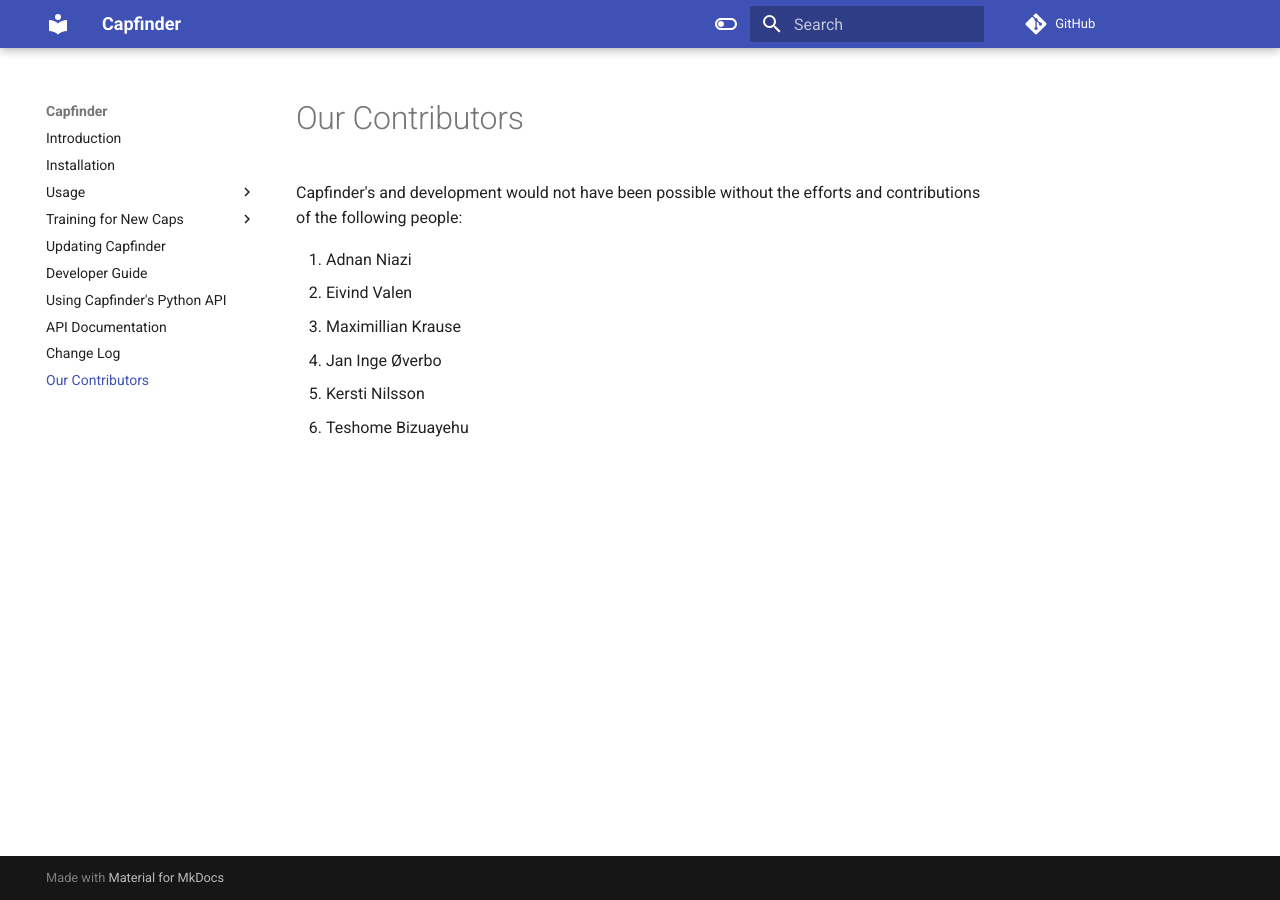
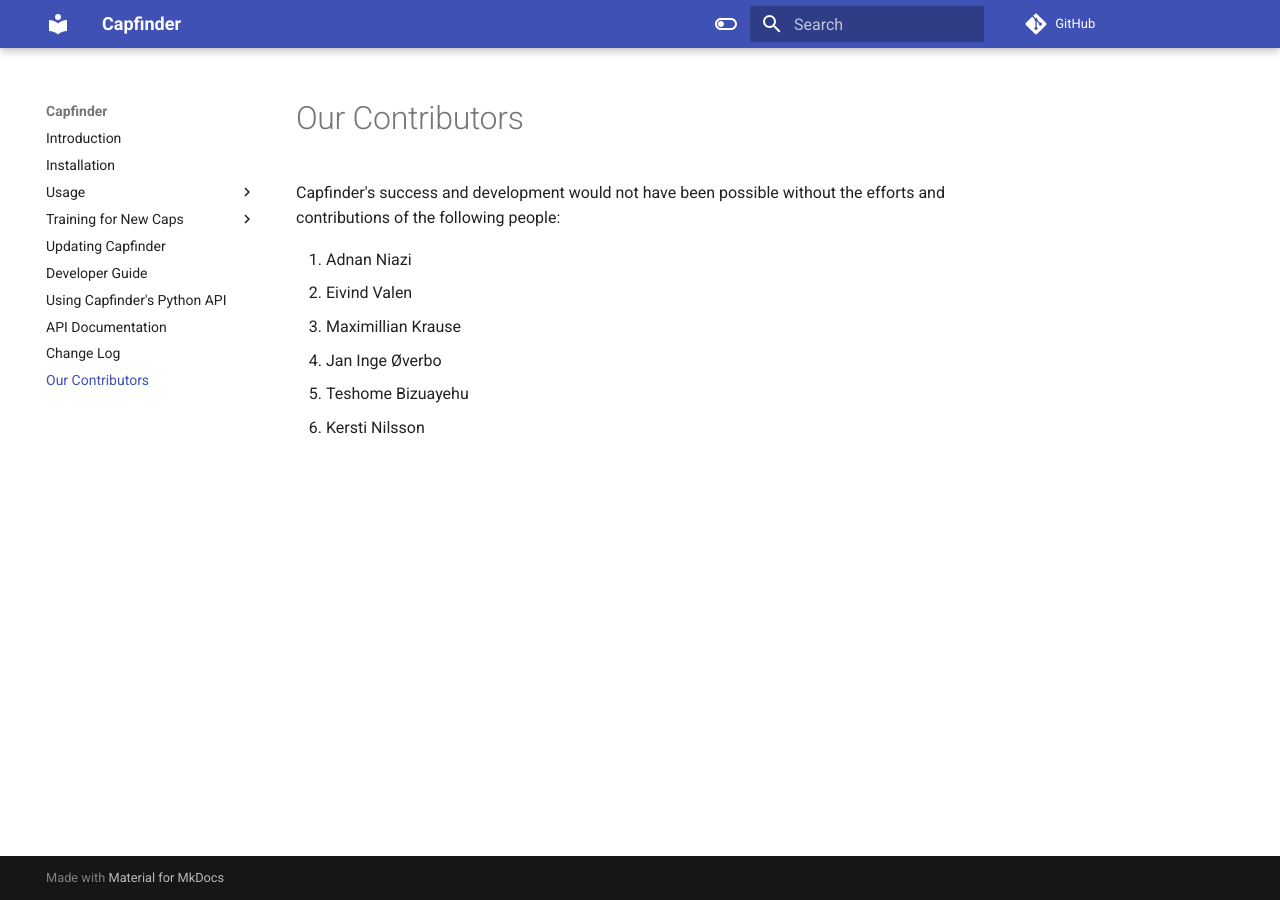
Before and after one commit to adnaniazi/capfinder, an MkDocs documentation site: the page built from docs/contributions.md, in a window 1280 px wide. Built offline with MkDocs 1.6.1 and Material for MkDocs 9.7.7, drawn with Linux system fonts in a browser that asks for light colours; comment, search, counter and statistics services are not loaded.

```diff
--- a/docs/contributions.md
+++ b/docs/contributions.md
@@ -1,8 +1,8 @@
-Capfinder's and development would not have been possible without the efforts and contributions of the following people:
+Capfinder's success and development would not have been possible without the efforts and contributions of the following people:
 
 1. Adnan Niazi
 2. Eivind Valen
 2. Maximillian Krause
 3. Jan Inge Øverbo
-4. Kersti Nilsson
-5. Teshome Bizuayehu
+4. Teshome Bizuayehu
+5. Kersti Nilsson
```
Also changed, not shown: README.md (+10 -3 lines).
